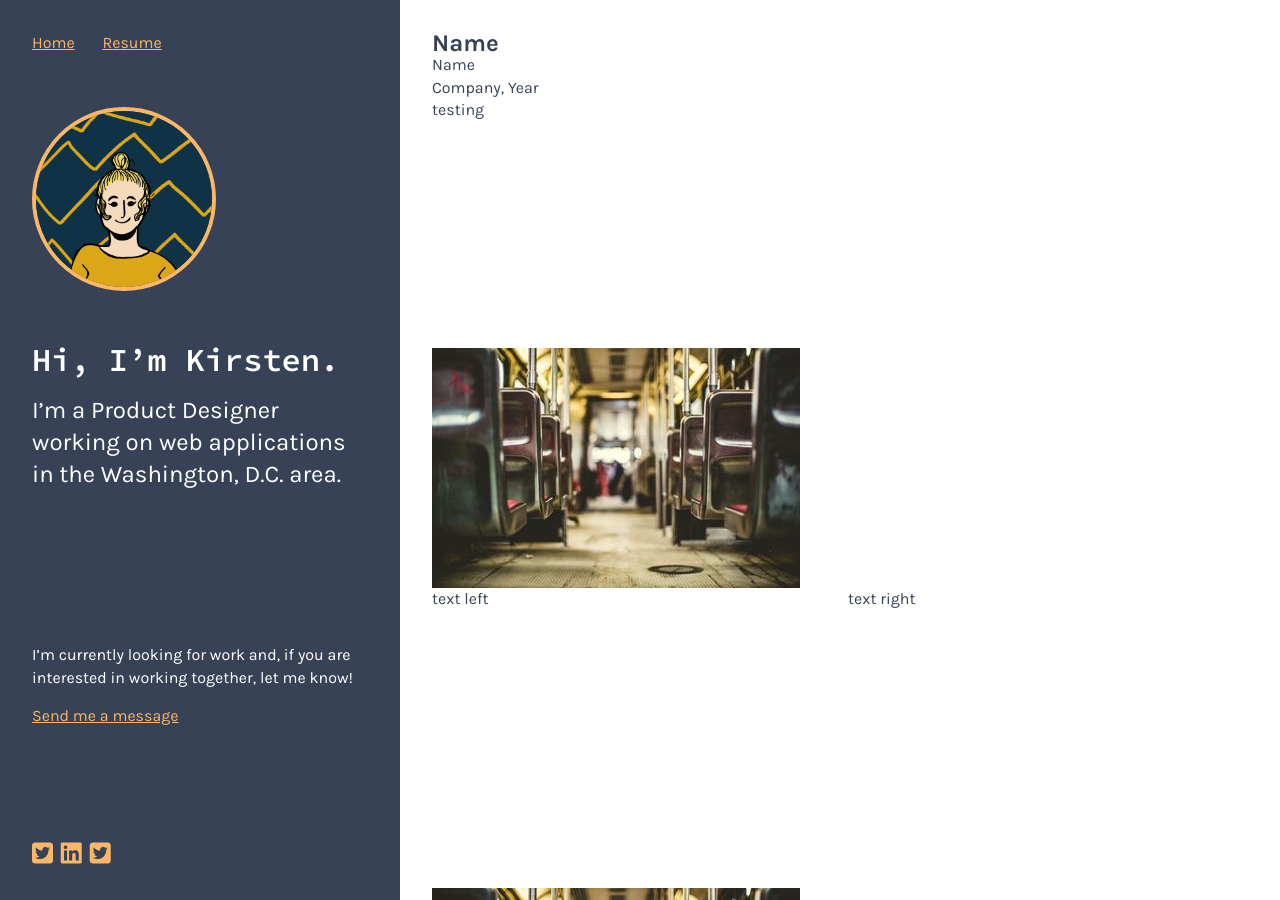
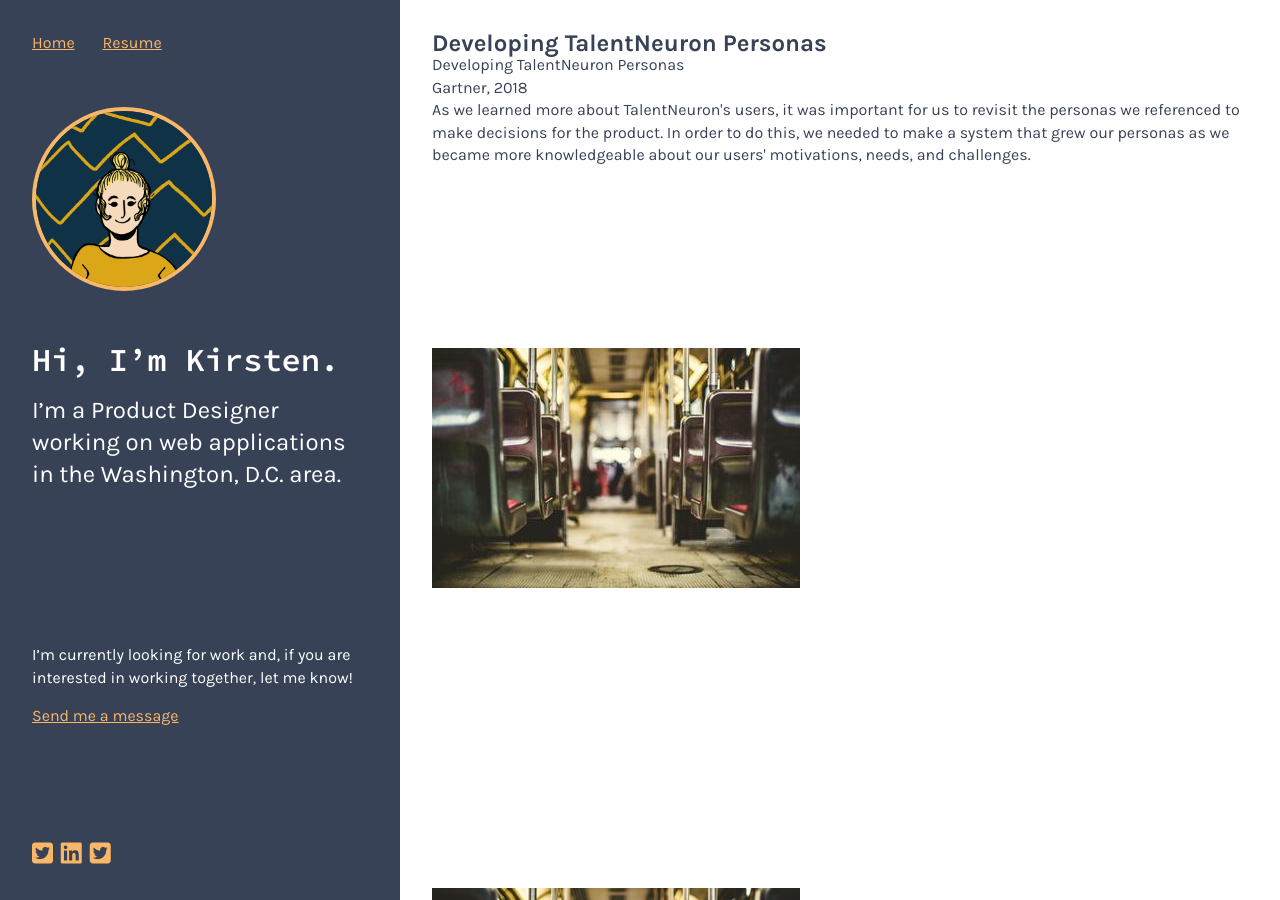
Before and after one commit to marcusrelacion/kirstengreen.com, a Jekyll site: the page built from _projects/2019-03-01-test-1.markdown, in a window 1280 px wide and 900 px high. Built offline with Jekyll 4.4.1, drawn with Linux system fonts in a browser that asks for light colours; nearby versions of some CDN libraries.

Commit message:
Updated Test 1

```diff
--- a/_projects/2019-03-01-test-1.markdown
+++ b/_projects/2019-03-01-test-1.markdown
@@ -1,17 +1,29 @@
 ---
-title: Name
+title: Developing TalentNeuron Personas
 date: 2019-03-01 00:00:00 Z
 permalink: projects/project-1
 position: 0
-name: Name
-company: Company
-year: Year
-description: testing
+name: Developing TalentNeuron Personas
+company: Gartner
+year: 2018
+description: As we learned more about TalentNeuron's users, it was important for us
+  to revisit the personas we referenced to make decisions for the product. In order
+  to do this, we needed to make a system that grew our personas as we became more
+  knowledgeable about our users' motivations, needs, and challenges.
 image-alt: Alt Text
 image: "/uploads/test-image.jpg"
-section-2-content-left-text: text left
-section-2-content-right-text: text right
-section-3-content-image-alt: Alt Text
+Problem: While conducting user interviews, we began to notice several new patterns
+  in our user base and some of our users' processes and motivations became clearer.
+  We also discovered new sets of core users that we had not considered before. Because
+  of this data, we needed to re-visit our personas so we could make sure we were making
+  the right product decisions for all of our users.
+Solution: Create a process that allows our team to revisit and create additional personas
+  when we collect data in user research that gives us new and additive information
+  about our users.
+My Role: I helped facilitate brainstorm and workshop sessions that allowed us to learn
+  and think critically about our users, developed proto-personas and identified key
+  users we wanted to test and validate for, collected data on users through user research,
+  and helped distribute updated personas across the TalentNeuron organization.
 section-3-content-image: "/uploads/test-image.jpg"
 section-3-content-image-text: Full Spread
 section-4-content-left-text: text left
```
